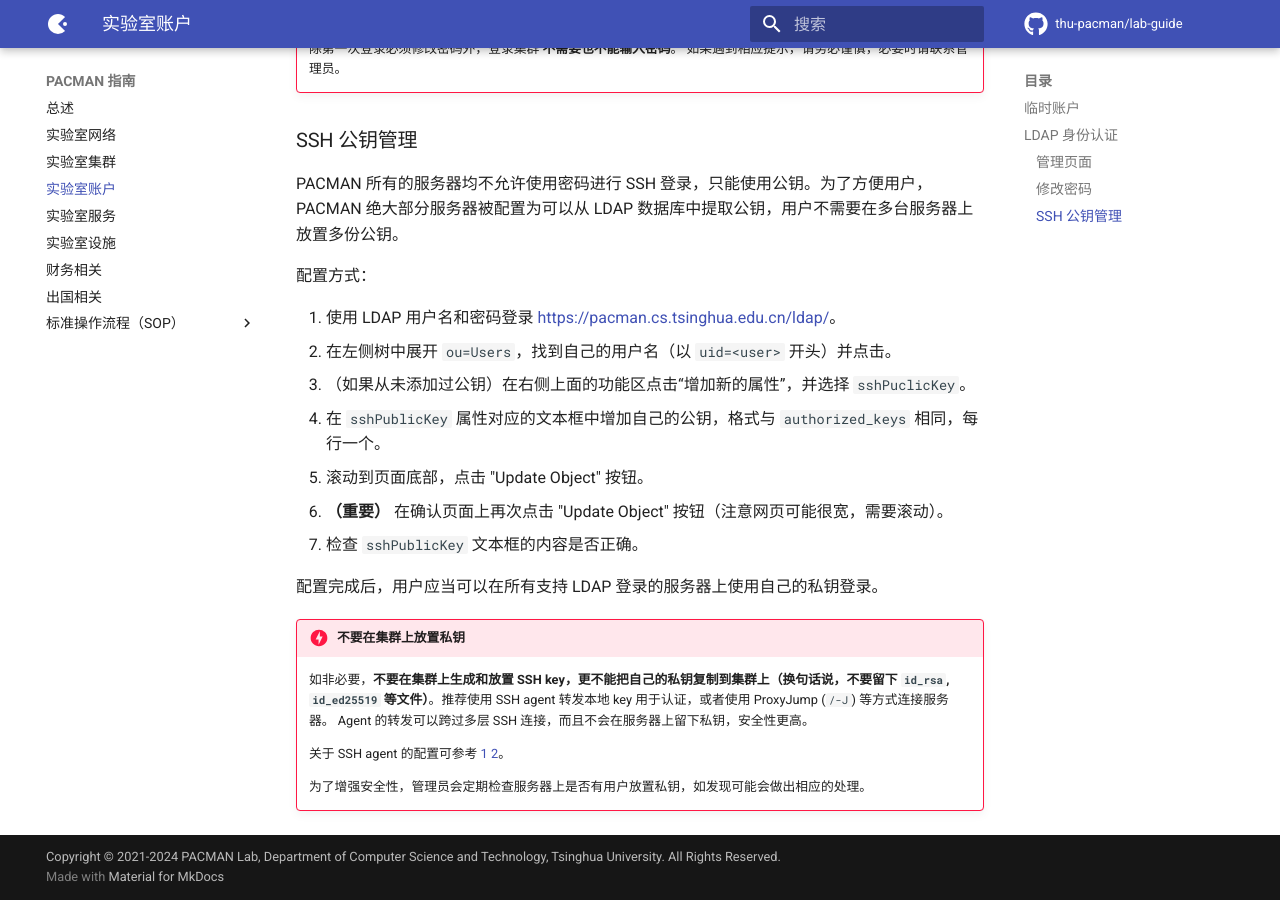
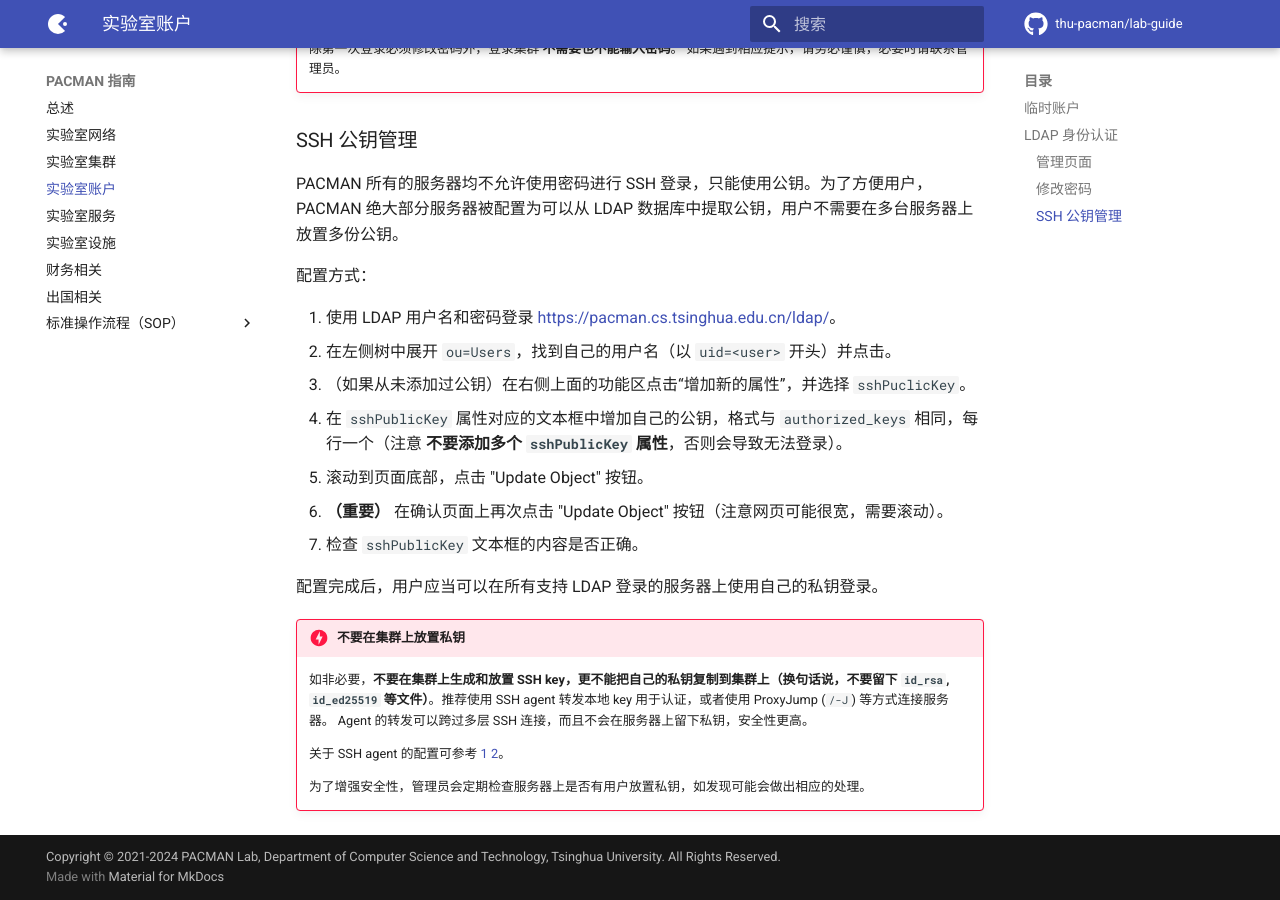
Before and after one commit to thu-pacman/lab-guide, an MkDocs documentation site: the page built from docs/accounts.md, in a window 1280 px wide and 900 px high, scrolled down 1911 px. Built offline with MkDocs 1.6.1 and Material for MkDocs 9.7.7, drawn with Linux system fonts in a browser that asks for light colours; comment, search, counter and statistics services are not loaded.

Commit message:
accounts.md: add warning on sshPublicKey
Signed-off-by: Shengqi Chen <harry-chen@outlook.com>

```diff
--- a/docs/accounts.md
+++ b/docs/accounts.md
@@ -81,7 +81,7 @@ PACMAN 所有的服务器均不允许使用密码进行 SSH 登录，只能使
 1. 使用 LDAP 用户名和密码登录 <https://pacman.cs.tsinghua.edu.cn/ldap/>。
 2. 在左侧树中展开 `ou=Users`，找到自己的用户名（以 `uid=<user>` 开头）并点击。
 3. （如果从未添加过公钥）在右侧上面的功能区点击“增加新的属性”，并选择 `sshPuclicKey`。
-4. 在 `sshPublicKey` 属性对应的文本框中增加自己的公钥，格式与 `authorized_keys` 相同，每行一个。
+4. 在 `sshPublicKey` 属性对应的文本框中增加自己的公钥，格式与 `authorized_keys` 相同，每行一个（注意 **不要添加多个 `sshPublicKey` 属性**，否则会导致无法登录）。
 5. 滚动到页面底部，点击 "Update Object" 按钮。
 6. **（重要）** 在确认页面上再次点击 "Update Object" 按钮（注意网页可能很宽，需要滚动）。
 7. 检查 `sshPublicKey` 文本框的内容是否正确。
```
